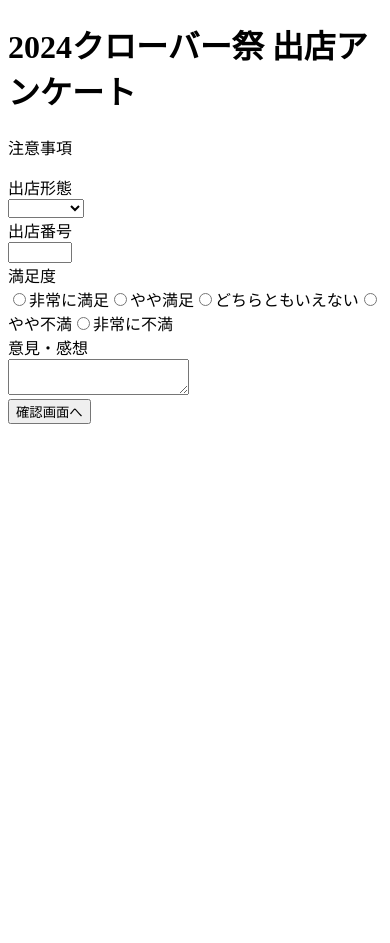
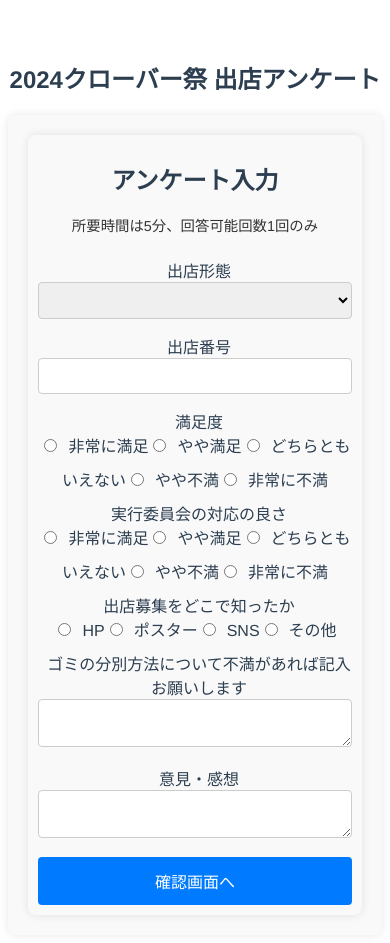
Before and after one commit to shoookawa/BoothQuestionnaire, a Vue app in the folder フロントエンド/: page / in a window 390 px wide. Before the commit the page ends 844 px from the top, so only its background shows below. Built offline with nearby package versions, Linux system fonts and the light colour scheme.

Commit message:
レスポンシブ対応の追加、質問の追加、SurveyView.vueを用いてコンポーネントの切り替え追加

```diff
--- a/フロントエンド/package.json
+++ b/フロントエンド/package.json
@@ -11,7 +11,8 @@
     "format": "prettier --write src/"
   },
   "dependencies": {
-    "vue": "^3.4.21"
+    "vue": "^3.4.21",
+    "vue-router": "^4.0.13"
   },
   "devDependencies": {
     "@rushstack/eslint-patch": "^1.8.0",
--- a/フロントエンド/src/App.vue
+++ b/フロントエンド/src/App.vue
@@ -1,36 +1,18 @@
 <script setup>
-  import { ref } from 'vue'
-
-  const currentComponent = ref('SurveyForm');
-  const formData = ref({});
-
-  function hadleGoToConfirm(data){
-    formData.value = data;
-    currentComponent.value = 'SurveyConfirm';
-  }
-  function hadleGoBack(){
-    currentComponent.value = 'SurveyForm';
-  }
-  async function hadleSubmitForm(data){
-    currentComponent.value = 'SurveyComplete';
-    //try{
-      //await axios.post('/', data);
-      //currentComponent.value = 'SurveyComplete';
-    //} catch(error){
-      //console.error('アンケートの送信に失敗しました:', error);
-    //}
-  }
+  import SurveyView from './views/SurveyView.vue';
 </script>
 
 <template>
-  <main>
-    <div id="app">
-      <SurveyHeader />
-      <component :is="currentComponent" :formData="formData" @goToConfirm="hadleGoToConfirm" @goBack="hadleGoBack" @submitForm="hadleSubmitForm" />
-    </div>
-  </main>
+  <div id="app">
+    <SurveyView />
+  </div>
 </template>
 
-<style scoped>
-
+<style>
+#app {
+  font-family: Avenir, Helvetica, Arial, sans-serif;
+  text-align: center;
+  color: #2c3e50;
+  margin-top: 60px;
+}
 </style>
--- a/フロントエンド/src/components/SurbeyHeader.vue
+++ /dev/null
@@ -1,3 +0,0 @@
-<template>
-    <h1>2024クローバー祭 出店アンケート</h1>
-</template>
--- a/フロントエンド/src/components/SurveyConfirm.vue
+++ b/フロントエンド/src/components/SurveyConfirm.vue
@@ -1,30 +1,134 @@
 <script setup>
 import { defineProps, defineEmits } from 'vue';
 
-const props = defineProps(['formData']);
-const emit = defineEmits(['goBack', 'submitForm']);
+// propsでformDataを受け取る
+const props = defineProps({
+  formData: {
+    type: Object,
+    required: true
+  }
+});
 
-const questions = [
-  { label: '出店形態', name: 'format' },
-  { label: '出店番号', name: 'number' },
-  { label: '満足度', name: 'satisfaction' },
-  { label: '意見・感想', name: 'comment' }
-];
+const emit = defineEmits(['goBack', 'submitSurvey']);
 
 function goBack() {
   emit('goBack');
 }
 
-function submitForm() {
-  emit('submitForm', props.formData);
+function submitSurvey() {
+  emit('submitSurvey', props.formData);
 }
 </script>
 
 <template>
-  <h1>アンケート確認</h1>
-  <div v-for="(question, index) in questions" :key="index">
-    <p>{{ question.label }}: {{ formData[question.name] }}</p>
+  <div class="survey-confirm-container">
+    <h1>アンケート内容の確認</h1>
+    <p class="survey-note">以下の内容でよろしければ、送信ボタンを押してください。</p>
+
+    <div class="survey-summary">
+      <div v-for="(entry, key) in formData.value" :key="key" class="summary-item">
+        <p class="summary-label">{{ entry.label }}</p>
+        <p class="summary-value">{{ entry.value }}</p>
+      </div>
+    </div>
+
+    <div class="buttons">
+      <button class="back-button" @click="goBack">戻る</button>
+      <button class="submit-button" @click="submitSurvey">送信する</button>
+    </div>
   </div>
-  <button @click="goBack">戻る</button>
-  <button @click="submitForm">送信</button>
 </template>
+
+<style scoped>
+.survey-confirm-container {
+  max-width: 600px;
+  margin: 0 auto;
+  padding: 20px;
+  background-color: #f9f9f9;
+  border-radius: 8px;
+  box-shadow: 0 0 10px rgba(0, 0, 0, 0.1);
+}
+
+h1 {
+  text-align: center;
+  margin-bottom: 20px;
+}
+
+.survey-note {
+  margin-bottom: 20px;
+  color: #333;
+  font-size: 1em;
+  line-height: 1.5;
+}
+
+.survey-summary {
+  margin-bottom: 20px;
+}
+
+.summary-item {
+  margin-bottom: 10px;
+}
+
+.summary-label {
+  font-weight: bold;
+  color: #666;
+}
+
+.summary-value {
+  color: #333;
+}
+
+.buttons {
+  display: flex;
+  justify-content: space-between;
+}
+
+.back-button, .submit-button {
+  padding: 10px 20px;
+  border: none;
+  border-radius: 4px;
+  cursor: pointer;
+  transition: background-color 0.3s ease;
+}
+
+.back-button {
+  background-color: #6c757d;
+  color: white;
+}
+
+.back-button:hover {
+  background-color: #5a6268;
+}
+
+.submit-button {
+  background-color: #007bff;
+  color: white;
+}
+
+.submit-button:hover {
+  background-color: #0056b3;
+}
+
+@media (max-width: 600px) {
+  .survey-confirm-container {
+    padding: 10px;
+  }
+
+  h1 {
+    font-size: 1.5em;
+  }
+
+  .survey-note {
+    font-size: 0.9em;
+  }
+
+  .summary-item {
+    font-size: 0.9em;
+  }
+
+  .back-button, .submit-button {
+    font-size: 1em;
+    padding: 12px;
+  }
+}
+</style>
--- a/フロントエンド/src/components/SurveyForm.vue
+++ b/フロントエンド/src/components/SurveyForm.vue
@@ -8,26 +8,97 @@ const questions = ref([
   { label: '出店形態', name: 'format', type: 'list', options:['模擬店', '屋外物販', '教室出店', '福島出店'], required: true },
   { label: '出店番号', name: 'number', type: 'number', required: true, min: 1, max: 100},
   { label: '満足度', name: 'satisfaction', type: 'radio', options:['非常に満足', 'やや満足', 'どちらともいえない', 'やや不満', '非常に不満'], required: true },
+  { label: '実行委員会の対応の良さ', name: 'support', type: 'radio', options:['非常に満足', 'やや満足', 'どちらともいえない', 'やや不満', '非常に不満'], required: true },
+  { label: '出店募集をどこで知ったか', name: 'publicity', type: 'radio', options:['HP', 'ポスター', 'SNS', 'その他'], required: true },
+  { label: 'ゴミの分別方法について不満があれば記入お願いします', name: 'garbage', type: 'textarea', required: true },
   { label: '意見・感想', name: 'comment', type: 'textarea', required: true }
-])
-const formData = ref()
+]);
+
+const formData = ref({});
 
 function  goToConfirm() {
   emit('goToConfirm', formData.value);
 }
 
-function hadlePutAnswer(name, data){
-  formData.value[name] = data;
+function handlePutAnswer({ name, value }) {
+  const question = questions.value.find(q => q.name === name);
+  formData.value[name] = {
+    label: question.label,
+    value: value
+  };
 }
 </script>
 
 
 <template>
-  <div>
-    <p>注意事項</p>
+  <div class="survey-container">
+    <h1>アンケート入力</h1>
+    <p class="survey-note">所要時間は5分、回答可能回数1回のみ</p>
     <form @submit.prevent="goToConfirm">
-      <SurveyFormQustion v-for="(question, index) in questions" :key="index":question="question" :index="index" @putAnswer="hadlePutAnswer"/>
-      <button type="submit">確認画面へ</button>
+      <SurveyFormQustion v-for="(question, index) in questions" :key="index" :question="question" :index="index" @putAnswer="handlePutAnswer"/>
+      <button type="submit" class="submit-button">確認画面へ</button>
     </form>
   </div>
 </template>
+
+<style scoped>
+.survey-container {
+  max-width: 600px;
+  margin: 0 auto;
+  padding: 20px;
+  background-color: #f9f9f9;
+  border-radius: 8px;
+  box-shadow: 0 0 10px rgba(0, 0, 0, 0.1);
+}
+
+h1 {
+  text-align: center;
+  margin-bottom: 20px;
+}
+
+.survey-note {
+  margin-bottom: 20px;
+  color: #333;
+  font-size: 1em;
+  line-height: 1.5;
+}
+
+form {
+  display: flex;
+  flex-direction: column;
+}
+
+.submit-button {
+  padding: 10px 20px;
+  background-color: #007bff;
+  color: white;
+  border: none;
+  border-radius: 4px;
+  cursor: pointer;
+  transition: background-color 0.3s ease;
+}
+
+.submit-button:hover {
+  background-color: #0056b3;
+}
+
+/* レスポンシブデザイン */
+@media (max-width: 600px) {
+  .survey-container {
+    padding: 10px;
+  }
+
+  h1 {
+    font-size: 1.5em;
+  }
+
+  .survey-note {
+    font-size: 0.9em;
+  }
+
+  .submit-button {
+    font-size: 1em;
+    padding: 12px;
+  }
+}
+</style>
--- a/フロントエンド/src/components/SurveyFormQuestion.vue
+++ b/フロントエンド/src/components/SurveyFormQuestion.vue
@@ -36,3 +36,30 @@ watch(answer, (newAnswer) => {
     </span>
   </div>
 </template>
+
+<style scoped>
+input, textarea, select {
+  width: 100%;
+  padding: 10px;
+  margin-bottom: 15px;
+  border: 1px solid #ccc;
+  border-radius: 4px;
+  box-sizing: border-box;
+  font-size: 1em;
+}
+
+input[type="radio"] {
+  width: auto;
+}
+
+label {
+  margin-left: 8px;
+}
+
+@media (max-width: 600px) {
+  input, textarea, select {
+    font-size: 1em;
+    padding: 8px;
+  }
+}
+</style>
--- /dev/null
+++ b/フロントエンド/src/views/SurveyView.vue
@@ -0,0 +1,70 @@
+<script setup>
+  import { ref } from 'vue';
+  import SurveyForm from '../components/SurveyForm.vue';
+  import SurveyConfirm from '../components/SurveyConfirm.vue';
+  import SurveyComplete from '../components/SurveyComplete.vue';
+
+  const currentStep = ref('form'); // 現在のステップを管理
+  const formData = ref({}); // フォームデータを管理
+
+  function showConfirm(data) {
+    formData.value = data; // データを保存
+    currentStep.value = 'confirm'; // 確認画面に移行
+  }
+
+  function showForm() {
+    currentStep.value = 'form'; // 入力画面に戻る
+  }
+
+  function submitSurvey(data) {
+    // Axiosでデータをサーバーに送信する処理を追加
+    // axios.post('/api/submit', data).then(() => {
+    //   currentStep.value = 'complete';
+    // });
+    currentStep.value = 'complete'; // 送信完了画面に移行
+  }
+</script>
+
+<template>
+  <h1>2024クローバー祭 出店アンケート</h1>
+  <div class="survey-view">
+    <!-- アンケート入力画面 -->
+    <SurveyForm v-if="currentStep === 'form'" @goToConfirm="showConfirm" />
+
+    <!-- 確認画面 -->
+    <SurveyConfirm
+      v-if="currentStep === 'confirm'"
+      :formData="formData"
+      @goBack="showForm"
+      @submitSurvey="submitSurvey"
+    />
+
+    <!-- 送信完了画面 -->
+    <SurveyComplete
+      v-if="currentStep === 'complete'"
+    />
+  </div>
+</template>
+
+
+<style scoped>
+h1 {
+  text-align: center;
+  margin-bottom: 20px;
+}
+
+.survey-view {
+  max-width: 600px;
+  margin: 0 auto;
+  padding: 20px;
+  background-color: #f9f9f9;
+  border-radius: 8px;
+  box-shadow: 0 0 10px rgba(0, 0, 0, 0.1);
+}
+
+@media (max-width: 600px) {
+  h1 {
+    font-size: 1.5em;
+  }
+}
+</style>
```
Also changed, not shown: フロントエンド/src/main.js (+17 -9 lines), 1 other file (tests, documents, lock files or other folders).
